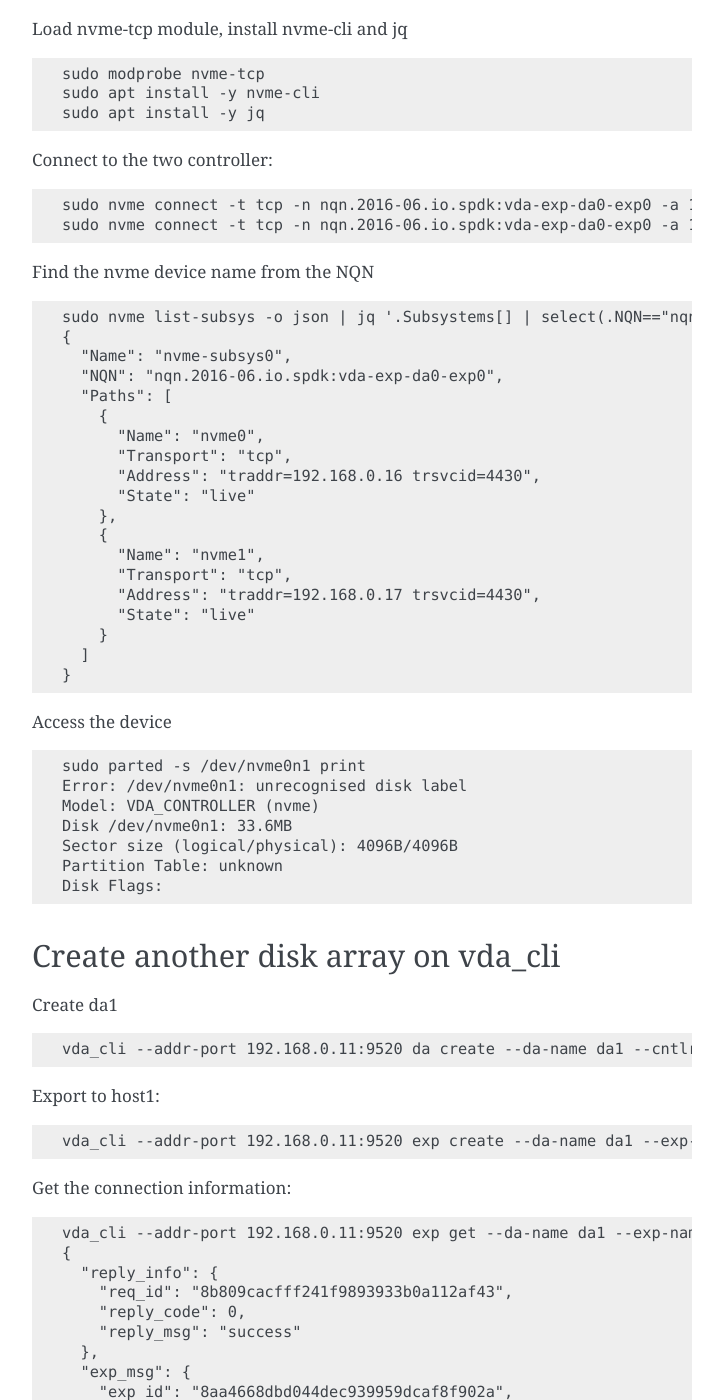
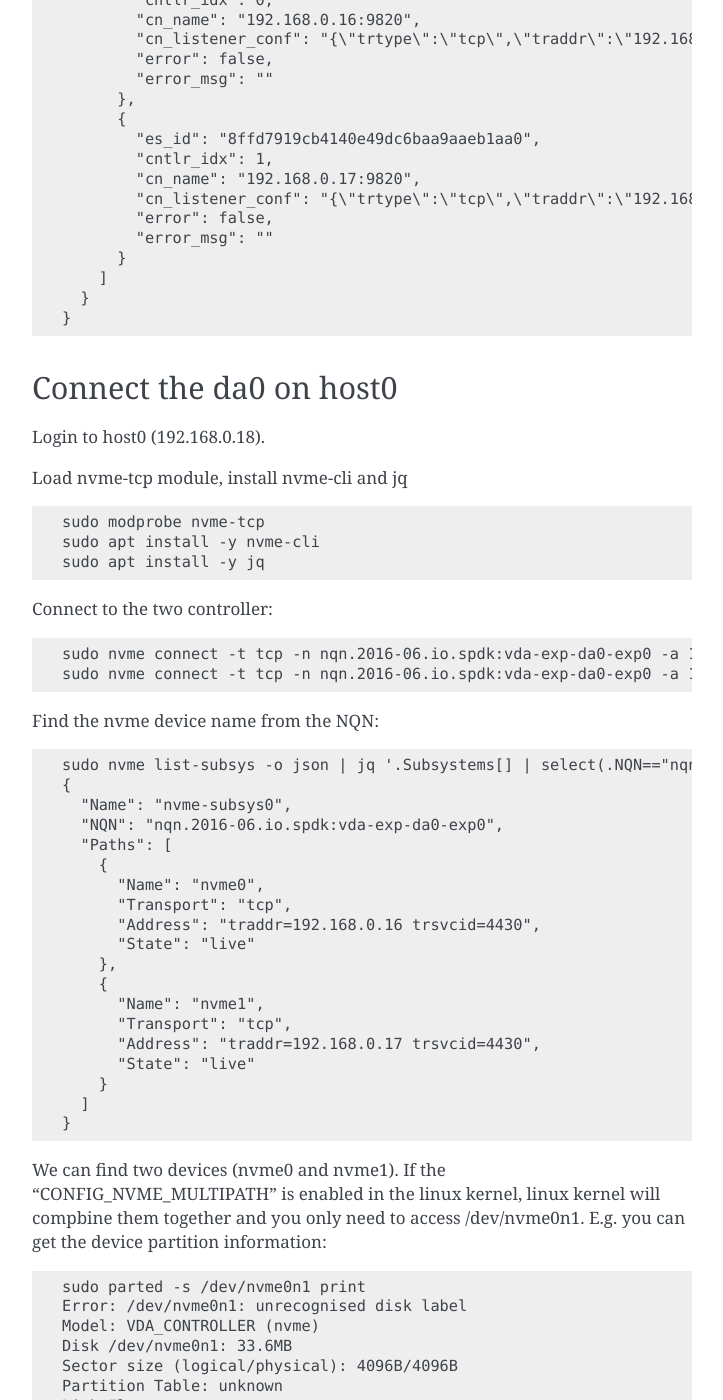
Before and after one commit to virtual-disk-array/vda_doc, a Sphinx documentation site: the page built from source/MultipleServers.rst, in a window 1280 px wide and 1400 px high, scrolled down 8727 px. Shown: the whole window, without its empty margins (388-1111 px from the left). Built offline with Sphinx 7.4.7, drawn with Linux system fonts in a browser that asks for light colours; pages that are not in the unit, such as notebooks, are missing from menus; some of the changed text lies outside the part shown.

Commit message:
finish MultipleServers.rst

```diff
--- a/source/MultipleComponentsInOneServer.rst
+++ b/source/MultipleComponentsInOneServer.rst
@@ -340,7 +340,7 @@
 
 If the "CONFIG_NVME_MULTIPATH" is enabled in the linux kernel, linux
 kernel will combine the two controllers to a single device. When you
-access /dev/nvme1n1 , the traffic  will be distributed to both nvme1
+access /dev/nvme1n1 , the traffic will be distributed to both nvme1
 and nvme2, and if one controller is failed, kernel will failover
 automatically.
 
--- a/source/MultipleServers.rst
+++ b/source/MultipleServers.rst
@@ -61,6 +61,8 @@
 
 Install and configure postgresql
 ^^^^^^^^^^^^^^^^^^^^^^^^^^^^^^^^
+Login to the postgresql server (192.168.0.10).
+
 Install postgresql from the default software repository, create user,
 password and database.
 
@@ -125,6 +127,8 @@
 
 Configure portal
 ^^^^^^^^^^^^^^^^
+Login to portal (192.168.0.11).
+
 Install vda package:
 
 .. code-block:: none
@@ -159,6 +163,8 @@
 
 Configure monitor
 ^^^^^^^^^^^^^^^^^
+Login to monitor (192.168.0.12).
+
 Install vda package:
 
 Install vda package:
@@ -188,6 +194,8 @@
 
 Configure dn0
 ^^^^^^^^^^^^^
+Login to dn0 (192.168.0.14).
+
 Install spdk and init the spdk environment
 
 .. code-block:: none
@@ -235,6 +243,8 @@
 
 Configure dn1
 ^^^^^^^^^^^^^
+Login to dn1 (192.168.0.15).
+
 Install spdk and init the spdk environment
 
 .. code-block:: none
@@ -282,6 +292,8 @@
 
 Configure cn0
 ^^^^^^^^^^^^^
+Login to cn0 (192.168.0.16).
+
 Install spdk and init the spdk environment
 
 .. code-block:: none
@@ -329,6 +341,8 @@
 
 Configure cn1
 ^^^^^^^^^^^^^
+Login to cn1 (192.168.0.17).
+
 Install spdk and init the spdk environment
 
 .. code-block:: none
@@ -376,6 +390,9 @@
 
 Configure vda_cli
 ^^^^^^^^^^^^^^^^^
+Login to vda_cli (192.168.0.13).
+
+Install the vda package.
 
 .. code-block:: none
 
@@ -385,8 +402,10 @@
    source vda_env/bin/activate
    pip install vda
 
-Invoke VDA gRPC on vda_cli
-^^^^^^^^^^^^^^^^^^^^^^^^^^
+Invoke VDA gRPCs on vda_cli
+^^^^^^^^^^^^^^^^^^^^^^^^^^^
+Run below commands on vda_cli (192.168.0.13).
+
 Add two dn nodes and create a malloc pd for each dn:
 
 .. code-block:: none
@@ -456,6 +475,8 @@
 
 Connect the da0 on host0
 ^^^^^^^^^^^^^^^^^^^^^^^^
+Login to host0 (192.168.0.18).
+
 Load nvme-tcp module, install nvme-cli and jq
 
 .. code-block:: none
@@ -471,7 +492,7 @@
    sudo nvme connect -t tcp -n nqn.2016-06.io.spdk:vda-exp-da0-exp0 -a 192.168.0.16 -s 4430 --hostnqn nqn.2016-06.io.spdk:host0
    sudo nvme connect -t tcp -n nqn.2016-06.io.spdk:vda-exp-da0-exp0 -a 192.168.0.17 -s 4430 --hostnqn nqn.2016-06.io.spdk:host0
 
-Find the nvme device name from the NQN
+Find the nvme device name from the NQN:
 
 .. code-block:: none
 
@@ -495,7 +516,10 @@
      ]
    }
 
-Access the device
+We can find two devices (nvme0 and nvme1). If the
+"CONFIG_NVME_MULTIPATH" is enabled in the linux kernel, linux kernel
+will compbine them together and you only need to access
+/dev/nvme0n1. E.g. you can get the device partition information:
 
 .. code-block:: none
 
@@ -509,6 +533,8 @@
 
 Create another disk array on vda_cli
 ^^^^^^^^^^^^^^^^^^^^^^^^^^^^^^^^^^^^
+Run below commans on vda_cli (192.168.0.13).
+
 Create da1
 
 .. code-block:: none
@@ -562,6 +588,8 @@
 
 Connect the da1 on host1
 ^^^^^^^^^^^^^^^^^^^^^^^^
+Login to host1 (192.168.0.19).
+
 Load nvme-tcp module, install nvme-cli and jq
 
 .. code-block:: none
@@ -601,7 +629,8 @@
      ]
    }
 
-Access the device:
+
+Similar as host0, we could access /dev/nvme0n1:
 
 .. code-block:: none
 
--- a/source/index.rst
+++ b/source/index.rst
@@ -13,6 +13,7 @@
    Introduction
    GettingStarted
    Configuration
+   gRPCInterface
 
 
 Indices and tables
```
Also changed, not shown: other parts of source/MultipleServers.rst (+1 -1 lines), source/MonitorConfiguration.rst (+11 -1 lines).
